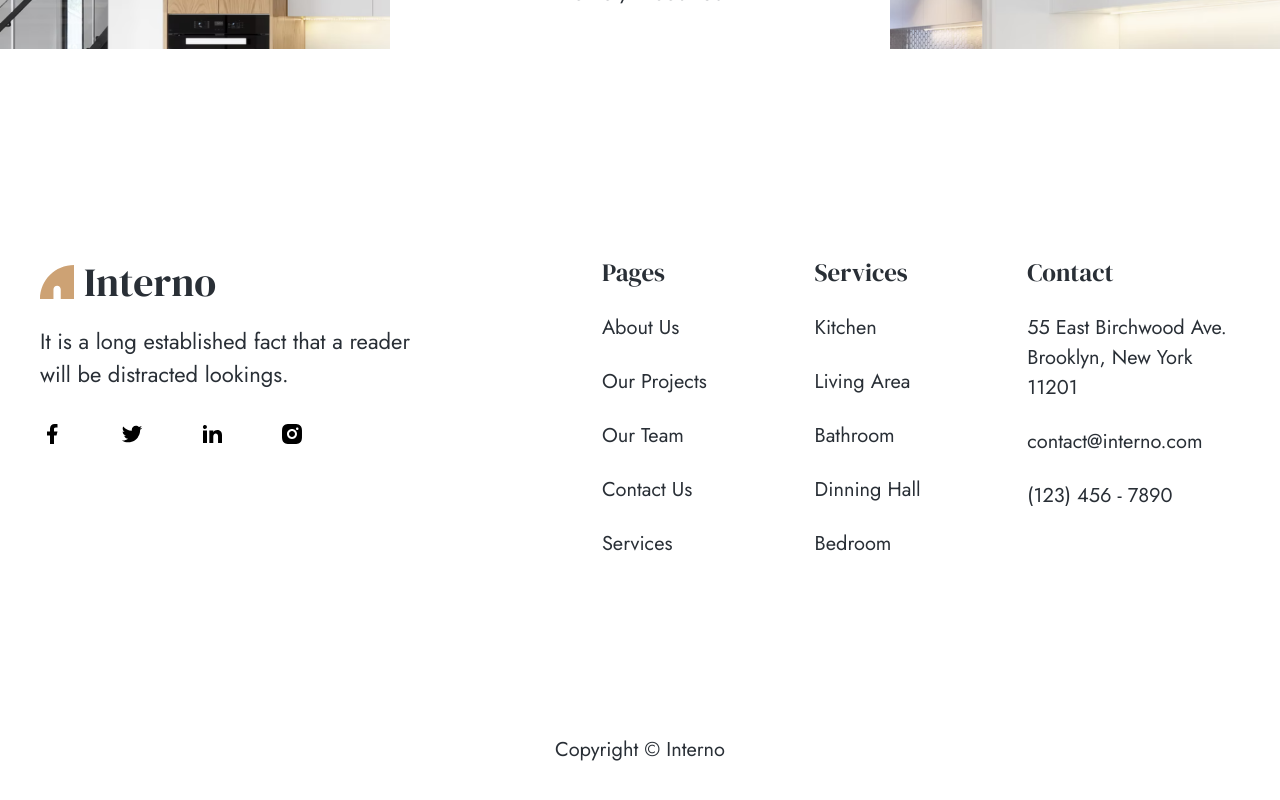
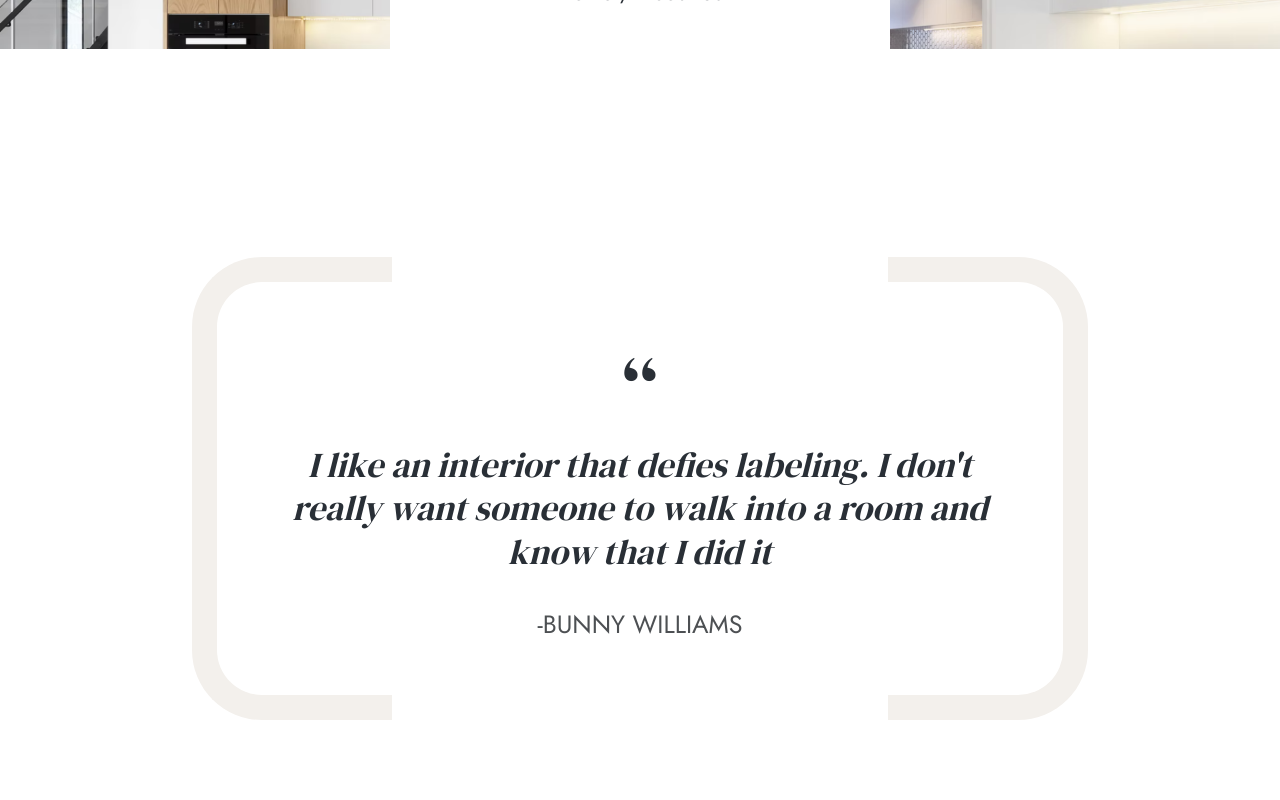
Before and after one commit to nhui98/interno-nextjs, a Next.js app: page /about in a window 1280 px wide. Shown: the part 326-1126 px from the top of the page. Built offline with nearby package versions, Linux system fonts and the light colour scheme.

Commit message:
about quote

```diff
--- a/src/app/about/page.tsx
+++ b/src/app/about/page.tsx
@@ -1,10 +1,12 @@
 import Banner from "@/components/banner";
 import BannerImage from "../../images/about-banner.png";
+import Quote from "@/components/about/quote";
 
 export default function Page() {
   return (
     <main>
       <Banner image={BannerImage} title="About Us" subtitle="Home / About Us" />
+      <Quote />
     </main>
   );
 }
--- /dev/null
+++ b/src/components/about/quote.tsx
@@ -0,0 +1,22 @@
+import Container from "../container";
+
+export default function Quote() {
+  return (
+    <section className="mt-52">
+      <Container>
+        <div className="relative mx-auto max-w-4xl p-20">
+          <div className="absolute left-0 top-0 h-full w-[200px] rounded-l-[70px] border-y-[25px] border-l-[25px] border-grey" />
+          <div className="text-center font-serif text-7xl">“</div>
+          <blockquote className="text-center font-serif text-5xl italic">
+            I like an interior that defies labeling. I don&apos;t really want
+            someone to walk into a room and know that I did it
+          </blockquote>
+          <p className="mt-[34px] text-center text-4xl text-[#4D5053]">
+            -BUNNY WILLIAMS
+          </p>
+          <div className="absolute right-0 top-0 h-full w-[200px] rounded-r-[70px] border-y-[25px] border-r-[25px] border-grey" />
+        </div>
+      </Container>
+    </section>
+  );
+}
```
